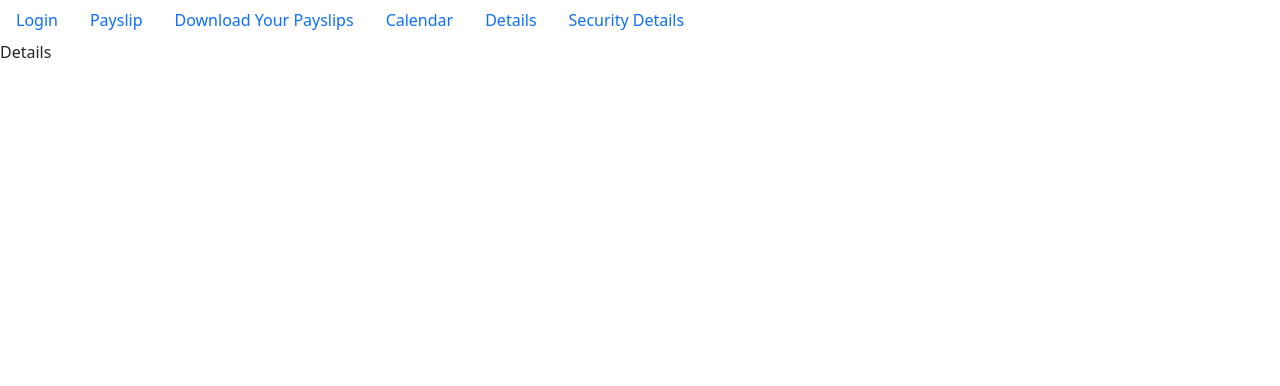
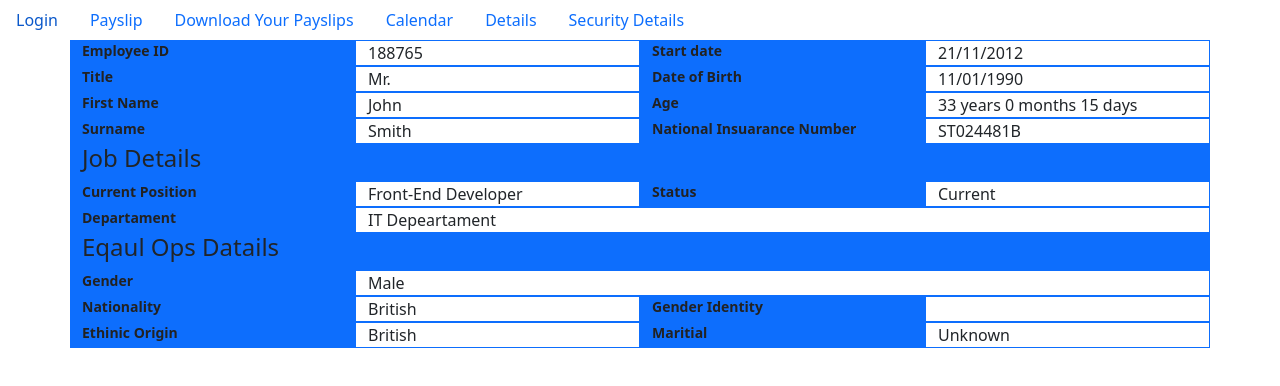
Before and after one commit to KaloyanBobev/payslip-app, a React (Create React App) app: page /details in a window 1280 px wide. Shown: the top 386 px of the page. Built offline with nearby package versions, Linux system fonts and the light colour scheme.

Commit message:
create a whole page for details

```diff
--- a/src/pages/Details.js
+++ b/src/pages/Details.js
@@ -1,5 +1,71 @@
 import React from "react";
 
 export default function Details() {
-  return <div>Details</div>;
+  return (
+    <div className="container">
+      <div className="row">
+        <label className="col-md-3 bg-primary">Employee ID</label>
+        <div className="col-md-3 border border-primary text-right"> 188765</div>
+        <label className="col-md-3 bg-primary">Start date</label>
+        <div className="col-md-3 border border-primary"> 21/11/2012</div>
+      </div>
+      <div className="row">
+        <label className="col-md-3 bg-primary">Title</label>
+        <div className="col-md-3 border border-primary"> Mr.</div>
+        <label className="col-md-3 bg-primary">Date of Birth</label>
+        <div className="col-md-3 border border-primary"> 11/01/1990</div>
+      </div>
+      <div className="row">
+        <label className="col-md-3 bg-primary">First Name</label>
+        <div className="col-md-3 border border-primary">John</div>
+        <label className="col-md-3 bg-primary">Age</label>
+        <div className="col-md-3 border border-primary">
+          {" "}
+          33 years 0 months 15 days
+        </div>
+      </div>
+      <div className="row">
+        <label className="col-md-3 bg-primary">Surname</label>
+        <div className="col-md-3 border border-primary"> Smith</div>
+        <label className="col-md-3 bg-primary">
+          National Insuarance Number
+        </label>
+        <div className="col-md-3 border border-primary">ST024481B</div>
+      </div>
+      <div className="row bg-primary">
+        <h4>Job Details</h4>
+      </div>
+      <div className="row">
+        <label className="col-md-3 bg-primary">Current Position</label>
+        <div className="col-md-3 border border-primary">
+          Front-End Developer
+        </div>
+        <label className="col-md-3 bg-primary">Status</label>
+        <div className="col-md-3 border border-primary">Current</div>
+      </div>
+      <div className="row">
+        <label className="col-md-3 bg-primary">Departament</label>
+        <div className="col-md-9 border border-primary">IT Depeartament</div>
+      </div>
+      <div className="row bg-primary">
+        <h4>Eqaul Ops Datails</h4>
+      </div>
+      <div className="row">
+        <label className="col-md-3 bg-primary">Gender</label>
+        <div className="col-md-9 border border-primary">Male</div>
+      </div>
+      <div className="row">
+        <label className="col-md-3 bg-primary">Nationality</label>
+        <div className="col-md-3 border border-primary"> British</div>
+        <label className="col-md-3 bg-primary">Gender Identity</label>
+        <div className="col-md-3 border border-primary"> </div>
+      </div>
+      <div className="row">
+        <label className="col-md-3 bg-primary">Ethinic Origin</label>
+        <div className="col-md-3 border border-primary"> British</div>
+        <label className="col-md-3 bg-primary">Maritial</label>
+        <div className="col-md-3 border border-primary">Unknown </div>
+      </div>
+    </div>
+  );
 }
```
